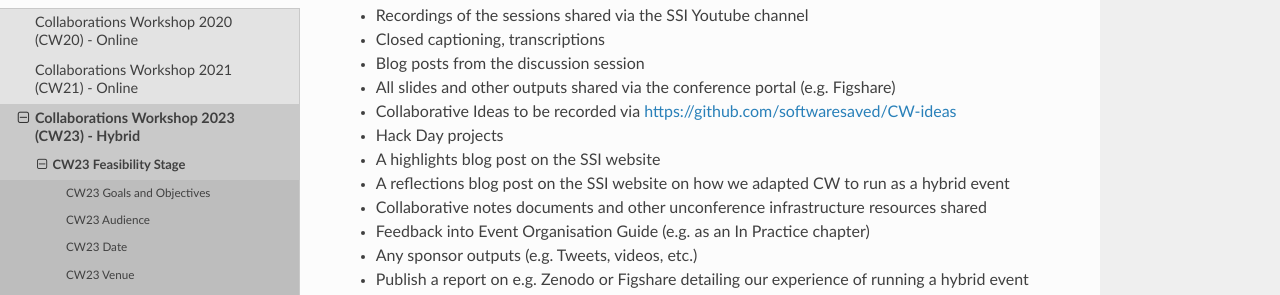
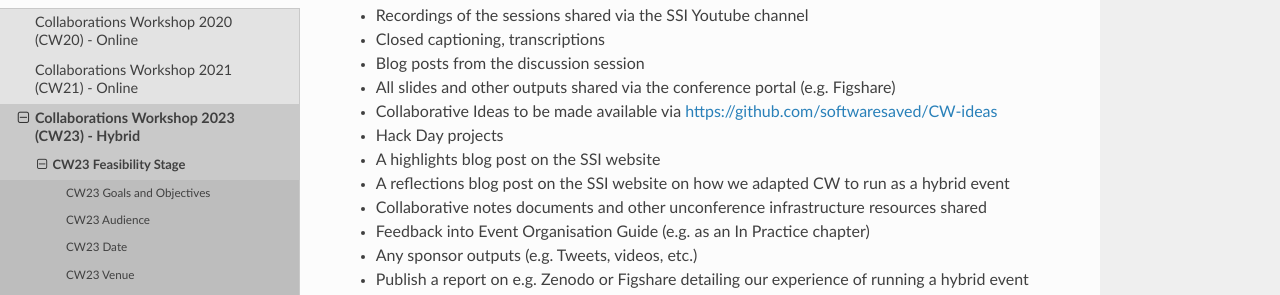
Before and after one commit to softwaresaved/event-organisation-guide, a Sphinx documentation site: the page built from docs/eog/eog-in-practice/cw23/feasibility-stage/fs-outputs-and-outcomes.rst, in a window 1280 px wide and 1181 px high. Shown: the part 380-675 px from the top of the window. Built offline with Sphinx 7.4.7 and the Read the Docs theme 2.0.0, drawn with Linux system fonts in a browser that asks for light colours; pages that are not in the unit, such as notebooks, are missing from menus.

Commit message:
Update docs/eog/eog-in-practice/cw23/feasibility-stage/fs-outputs-and-outcomes.rst
Co-authored-by: shoaibsufi <shoaibsufi@gmail.com>

```diff
--- a/docs/eog/eog-in-practice/cw23/feasibility-stage/fs-outputs-and-outcomes.rst
+++ b/docs/eog/eog-in-practice/cw23/feasibility-stage/fs-outputs-and-outcomes.rst
@@ -17,7 +17,7 @@ Outputs
 - Closed captioning, transcriptions
 - Blog posts from the discussion session
 - All slides and other outputs shared via the conference portal (e.g. Figshare)
-- Collaborative Ideas to be recorded via https://github.com/softwaresaved/CW-ideas
+- Collaborative Ideas to be made available via https://github.com/softwaresaved/CW-ideas
 - Hack Day projects
 - A highlights blog post on the SSI website
 - A reflections blog post on the SSI website on how we adapted CW to run as a hybrid event
```
